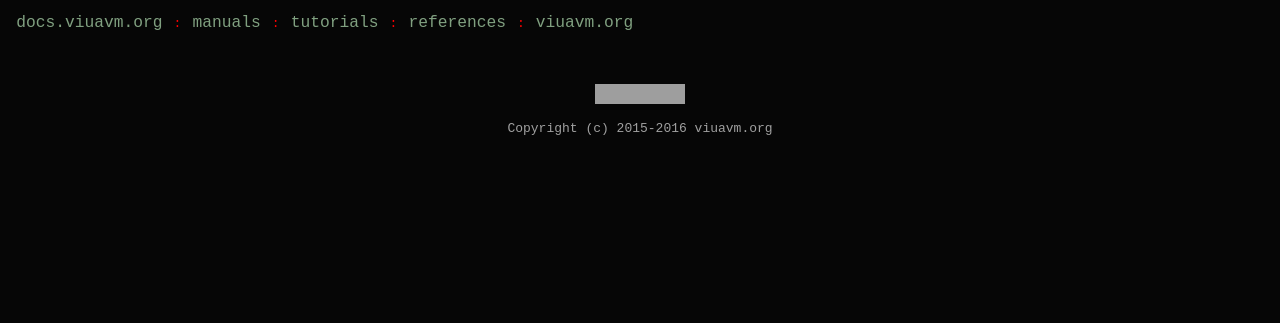
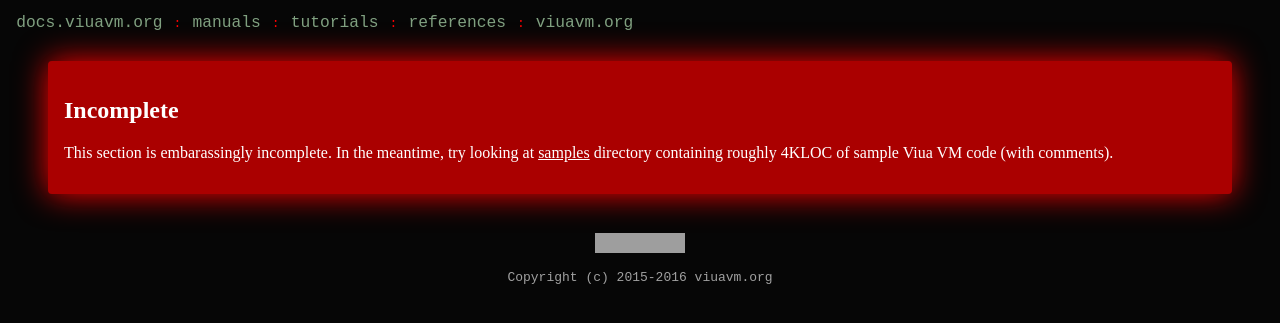
Before and after one commit to marekjm/docs.viuavm.org, a Jekyll site: the page built from manuals.html, in a window 1280 px wide. Shown: the top 323 px of the page. Built offline with Jekyll 4.4.1, drawn with Linux system fonts in a browser that asks for light colours; grey boxes are pictures that could not be loaded.

Commit message:
Big red warnings

```diff
--- a/manuals.html
+++ b/manuals.html
@@ -2,3 +2,12 @@
 title: Manuals
 layout: default
 ---
+
+<section class="big-fat-warning big-red-warning">
+    <h1> Incomplete </h1>
+
+    <p> This section is embarassingly incomplete.
+    In the meantime, try looking at <a href="{{ site.repository_url }}/tree/devel/sample">samples</a> directory containing roughly 4KLOC of
+    sample Viua VM code (with comments).
+    </p>
+</section>
```
Also changed, not shown: references.html (+9 -0 lines).
